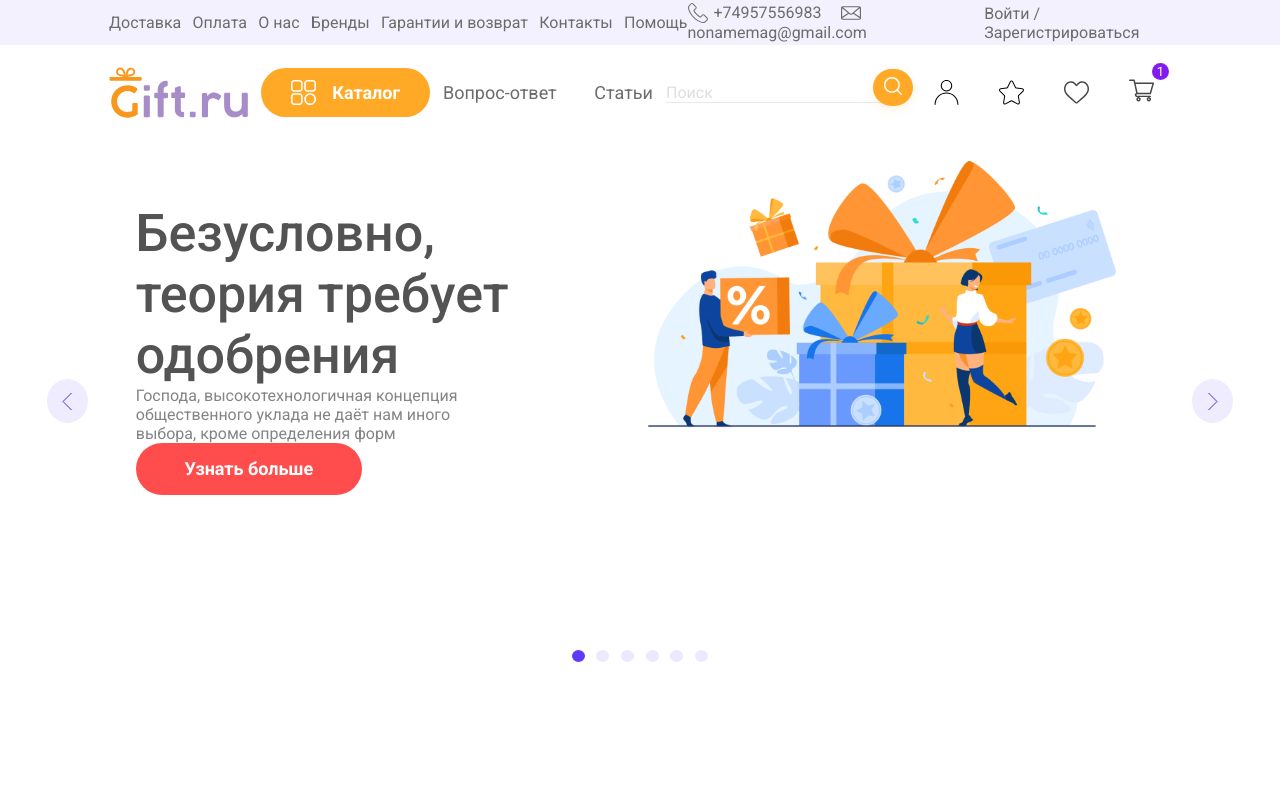
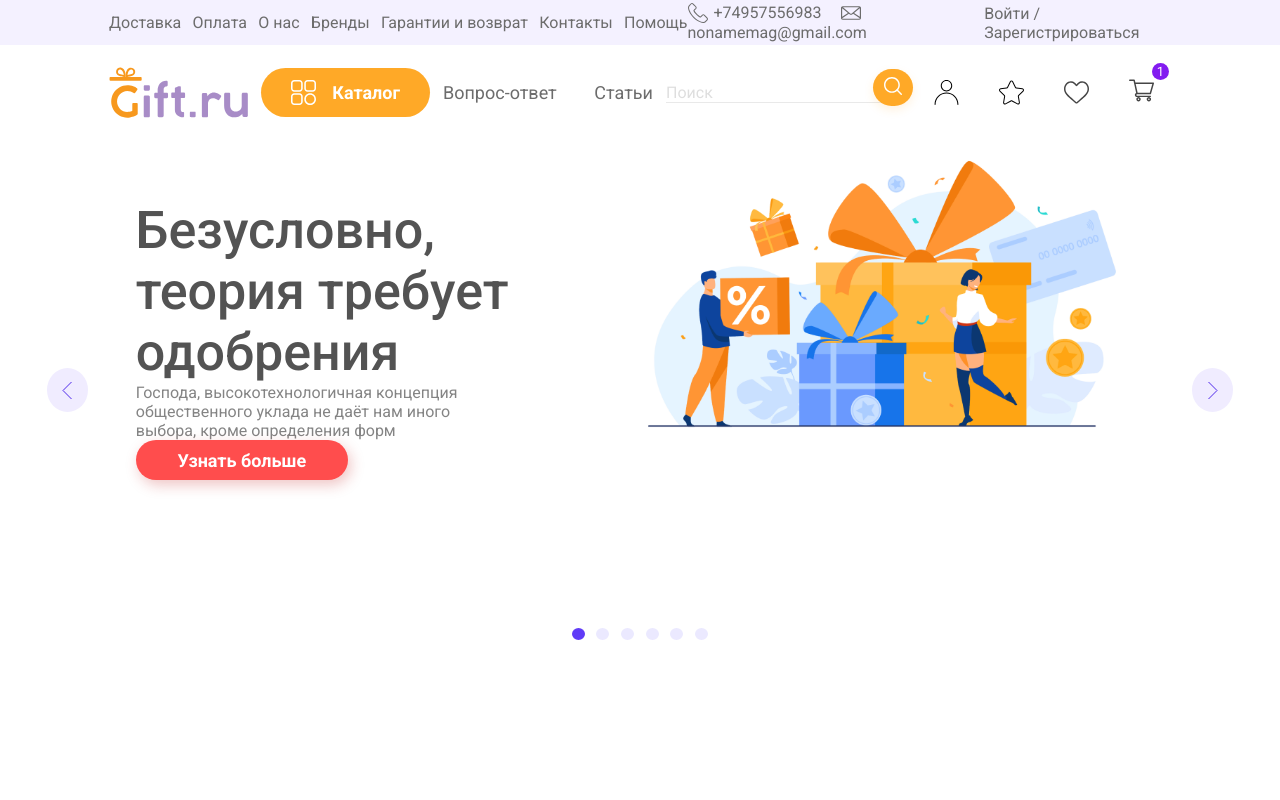
Before and after one commit to XamzatJR/vue-shop, a Vue app: page / in a window 1280 px wide. Shown: the top 800 px of the page. Built offline with nearby package versions, Linux system fonts and the light colour scheme.

Commit message:
Make Carousel reusable

```diff
--- a/src/components/Carousel.vue
+++ b/src/components/Carousel.vue
@@ -12,17 +12,18 @@
       </svg>
     </button>
     <section class="carousel__main">
-      <div class="carousel__viewport">
+      <slot
+        ><div class="carousel__viewport">
           <div class="carousel__slide-left">
             <h2 class="carousel__title">Безусловно, теория требует одобрения</h2>
             <p class="carousel__p">
               Господа, высокотехнологичная концепция общественного уклада не даёт нам иного выбора,
               кроме определения форм
             </p>
-          <button class="carousel__btn">Узнать больше</button>
+            <Btn class="btn__red">Узнать больше</Btn>
           </div>
-        <div class="carousel__slide-right"></div>
-      </div>
+          <div class="carousel__slide-right"></div></div
+      ></slot>
       <aside class="carousel__navigation">
         <ul class="carousel__navigation-list">
           <li class="carousel__navigation-item_active"></li>
@@ -49,14 +50,17 @@
 </template>
 
 <script>
-export default {};
+import Btn from './Btn.vue';
+export default {
+  components: { Btn },
+};
 </script>
 
 <style lang="scss" scoped>
 .carousel {
   position: relative;
   width: 100%;
-  height: 522px;
+  height: 62.5vh;
   display: flex;
   align-items: center;
   justify-content: space-between;
@@ -100,17 +104,6 @@ export default {};
     font-size: 16px;
     color: var(--p-text-color);
   }
-  &__btn {
-    width: 226px;
-    height: 55px;
-    border-radius: 193px;
-    color: #fff;
-    font-weight: 700;
-    font-size: 18px;
-    border: none;
-    cursor: pointer;
-    background-color: var(--red-btn);
-  }
   &__navigation {
     width: 148px;
     height: 20%;
```
Lines whose indentation alone changed are shown as unchanged.
